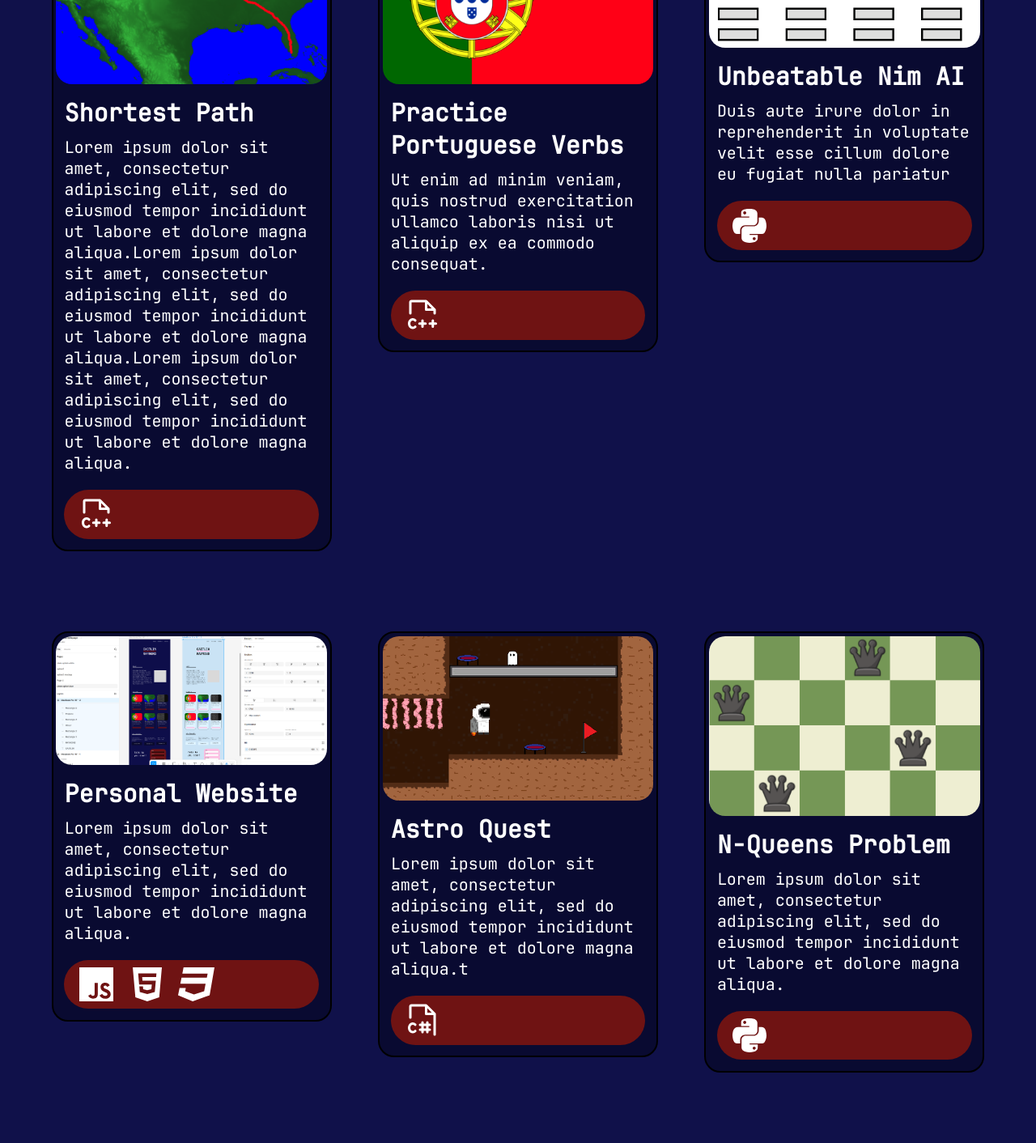
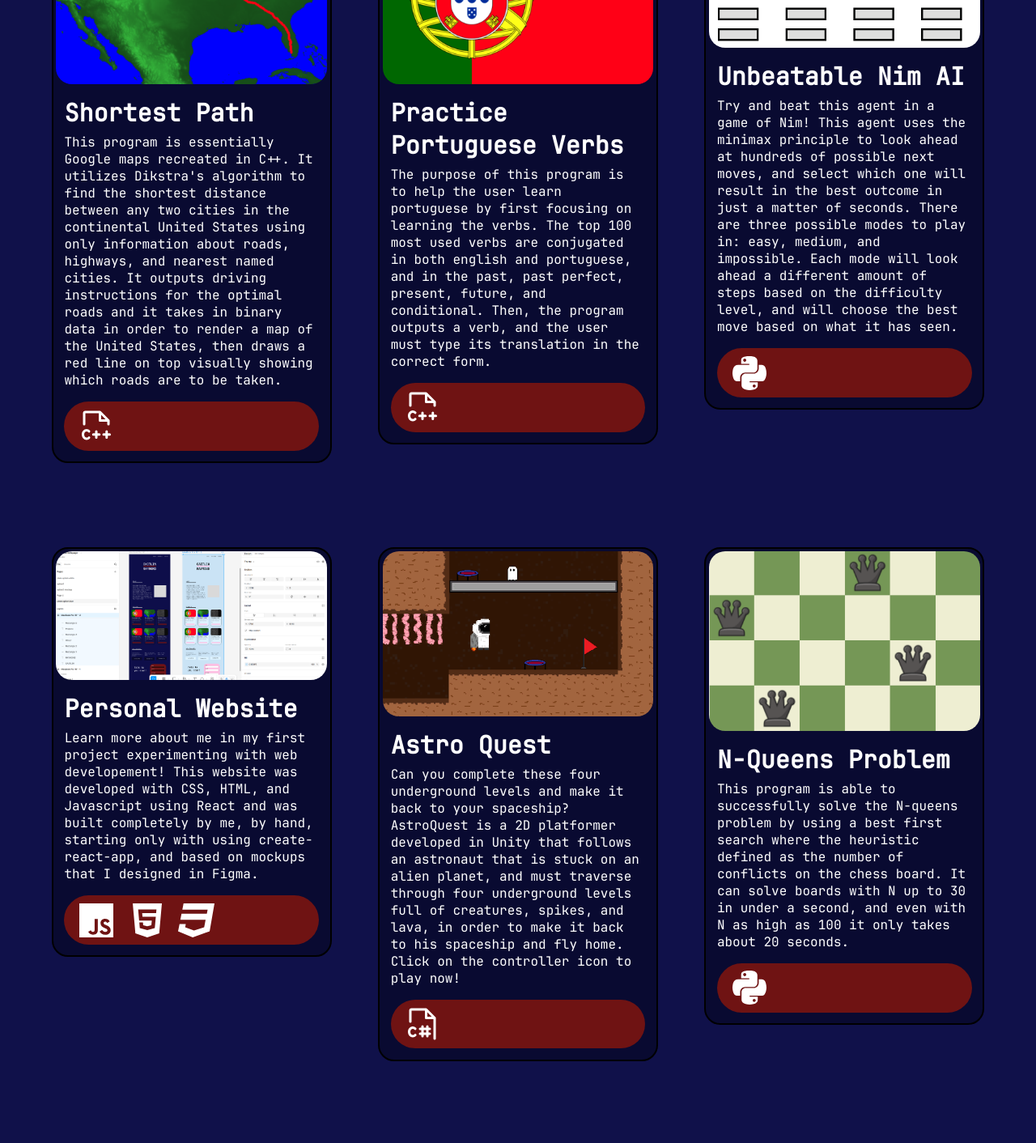
Before and after one commit to caitlinraymond12/personal-webpage, a React (Create React App) app: page / in a window 1280 px wide. Shown: the part 2800-4212 px from the top of the page at 81% size. Built offline with nearby package versions, Linux system fonts and the light colour scheme.

Commit message:
project data

```diff
--- a/src/data/languageData.js
+++ b/src/data/languageData.js
@@ -22,7 +22,7 @@ const languages = [
     {
       name: "R",
       img: rImg,
-      description: "At the begining of my sophmore year, I became interested in data science, and thus, I began to learn R/RStudio. Over the course of the semester, I worked on 12 different projects utilizing R, and explore concepts relating to prediction, sampling, hypothesis testing, and other important concepts.",
+      description: "At the begining of my sophmore year, I became interested in data science, and thus, I began to learn R/RStudio. Over the course of the semester, I worked on 12 different projects utilizing R, and explore topics relating to prediction, sampling, hypothesis testing, and other important concepts.",
       id:3
     },
 
--- a/src/data/projectData.js
+++ b/src/data/projectData.js
@@ -5,6 +5,7 @@ import webImg from '../images/website.png'
 import gameImg from '../images/game.png'
 import nimImg from '../images/nim.png'
 import queenImg from '../images/queens.png'
+import danceImg from '../images/dance.png'
 import { FaPython, FaJs, FaHtml5, FaCss3} from 'react-icons/fa';
 import { PiFileCpp, PiFileCSharp } from 'react-icons/pi';
 
@@ -12,7 +13,7 @@ const projects = [
     {
        name: "Shortest Path",
        img: mapImg,
-       description: "Lorem ipsum dolor sit amet, consectetur adipiscing elit, sed do eiusmod tempor incididunt ut labore et dolore magna aliqua.Lorem ipsum dolor sit amet, consectetur adipiscing elit, sed do eiusmod tempor incididunt ut labore et dolore magna aliqua.Lorem ipsum dolor sit amet, consectetur adipiscing elit, sed do eiusmod tempor incididunt ut labore et dolore magna aliqua.",
+       description: "This program is essentially Google maps recreated in C++. It utilizes Dikstra's algorithm to find the shortest distance between any two cities in the continental United States using only information about roads, highways, and nearest named cities. It outputs driving instructions for the optimal roads and it takes in binary data in order to render a map of the United States, then draws a red line on top visually showing which roads are to be taken.",
        link: "https://github.com/caitlinraymond12/projects/tree/main/C%2B%2B%20Projects/shortest-path-on-map/README.md",
        language: [PiFileCpp],
        id:1
@@ -21,7 +22,7 @@ const projects = [
     {
        name: "Practice Portuguese Verbs",
        img: portImg,
-       description: "Ut enim ad minim veniam, quis nostrud exercitation ullamco laboris nisi ut aliquip ex ea commodo consequat.",
+       description: "The purpose of this program is to help the user learn portuguese by first focusing on learning the verbs. The top 100 most used verbs are conjugated in both english and portuguese, and in the past, past perfect, present, future, and conditional. Then, the program outputs a verb, and the user must type its translation in the correct form.  ",
        link: "https://github.com/caitlinraymond12/projects/tree/main/C%2B%2B%20Projects/practice-portuguese/README.md",
        language: [PiFileCpp],
        id:2
@@ -30,7 +31,7 @@ const projects = [
     {
        name: "Unbeatable Nim AI",
        img: nimImg,
-       description: "Duis aute irure dolor in reprehenderit in voluptate velit esse cillum dolore eu fugiat nulla pariatur",
+       description: "Try and beat this agent in a game of Nim! This agent uses the minimax principle to look ahead at hundreds of possible next moves, and select which one will result in the best outcome in just a matter of seconds. There are three possible modes to play in: easy, medium, and impossible. Each mode will look ahead a different amount of steps based on the difficulty level, and will choose the best move based on what it has seen.",
        link: "https://github.com/caitlinraymond12/projects/tree/main/Python%20Projects/minimax/README.md",
        language: [FaPython],
        id: 3
@@ -38,7 +39,7 @@ const projects = [
     {
        name: "Personal Website",
        img: webImg,
-       description: "Lorem ipsum dolor sit amet, consectetur adipiscing elit, sed do eiusmod tempor incididunt ut labore et dolore magna aliqua.",
+       description: "Learn more about me in my first project experimenting with web developement! This website was developed with CSS, HTML, and Javascript using React and was built completely by me, by hand, starting only with using create-react-app, and based on mockups that I designed in Figma.",
        link: "https://github.com/caitlinraymond12/personal-webpage",
        language: [FaJs, FaHtml5, FaCss3],
        id:4
@@ -46,26 +47,45 @@ const projects = [
     {
        name: "Astro Quest",
        img: gameImg,
-       description: "Lorem ipsum dolor sit amet, consectetur adipiscing elit, sed do eiusmod tempor incididunt ut labore et dolore magna aliqua.t",
+       description: "Can you complete these four underground levels and make it back to your spaceship? AstroQuest is a 2D platformer developed in Unity that follows an astronaut that is stuck on an alien planet, and must traverse through four underground levels full of creatures, spikes, and lava, in order to make it back to his spaceship and fly home. Click on the controller icon to play now!",
+       link: "https://github.com/caitlinraymond12/Astro-Quest",
        play: "https://caitlinraymond.itch.io/astro-quest",
        language: [PiFileCSharp],
-       id:4
+       id:5
     },
     {
        name: "N-Queens Problem",
        img: queenImg,
-       description: "Lorem ipsum dolor sit amet, consectetur adipiscing elit, sed do eiusmod tempor incididunt ut labore et dolore magna aliqua.",
+       description: "This program is able to successfully solve the N-queens problem by using a best first search where the heuristic defined as the number of conflicts on the chess board. It can solve boards with N up to 30 in under a second, and even with N as high as 100 it only takes about 20 seconds.",
        link: "https://github.com/caitlinraymond12/projects/tree/main/Python%20Projects/n-queens-problem/README.md",
        language: [FaPython],
-       id:5
+       id:6
     },
     {
        name: "Unlimited Magnitude Calculator",
        img: calcImg,
-       description: "Lorem ipsum dolor sit amet, consectetur adipiscing elit, sed do eiusmod tempor incididunt ut labore et dolore magna aliqua.",
+       description: "What's the factorial of 100? Or even 400? Your TI-84 might not have the answer, but my unlimited magnitude calculator does! This calculator stores each number as an array of characters, and does computation with the ASCII values of those characters, allowing it to compute and store huge numbers.The only limitation is the avaliable memory on the computer being used.",
        link: "https://github.com/caitlinraymond12/projects/tree/main/C%2B%2B%20Projects/unlimited-calculator/README.md",
        language: [PiFileCpp],
-       id:6
+       id:7
+    },
+    {
+       name: "Memory Dance Floor",
+       img: danceImg,
+       description: "This game was developed as a minigame to be incorporated into Answer Campus, a game being developed by NERDLab here at Univeristy of Miami. The game shows a dance floor, and a pattern will light up on it. You must click the pattern in the correct order while avoiding the other people,and complete as many as you can in just 90 seconds.",
+       link: "https://github.com/caitlinraymond12/NERDLab",
+       play: "https://caitlinraymond.itch.io/astro-quest",
+       language: [PiFileCSharp],
+       id:8
+    },
+    {
+       name: "Various R Projects",
+       img: danceImg,
+       description: "All of the projects in this folder were homeworks and labs from a data science course. They each explore a concepts such as probability, sampling, and statistical significance using interesting topics such as the 2014 NFL Deflategate, the Monty Hall Problem, ",
+       link: "https://github.com/caitlinraymond12/NERDLab",
+       play: "https://caitlinraymond.itch.io/astro-quest",
+       language: [PiFileCSharp],
+       id:9
     }
 ];
 
--- a/src/index.css
+++ b/src/index.css
@@ -68,6 +68,7 @@ code {
   font-family: 'Retro Body';
   box-sizing: border-box;
 }
+
 
 .content {
   padding-top: 20px ;
@@ -346,6 +347,10 @@ code {
   align-items: start;
 }
 
+.portfolioItem p {
+  font-size:medium;
+}
+
 
 
 .portfolioItem .portfolio-list {
```
Also changed, not shown: src/images/dance.png (added).
